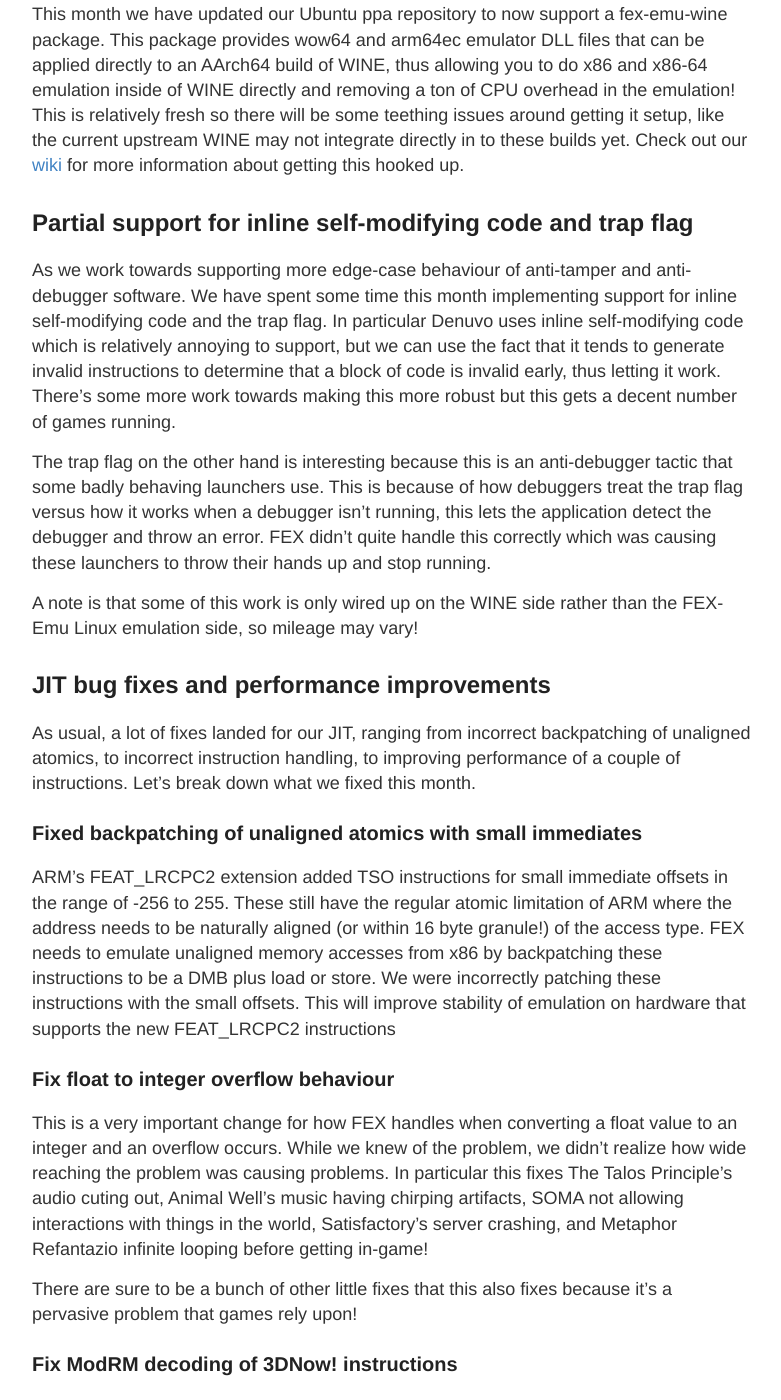
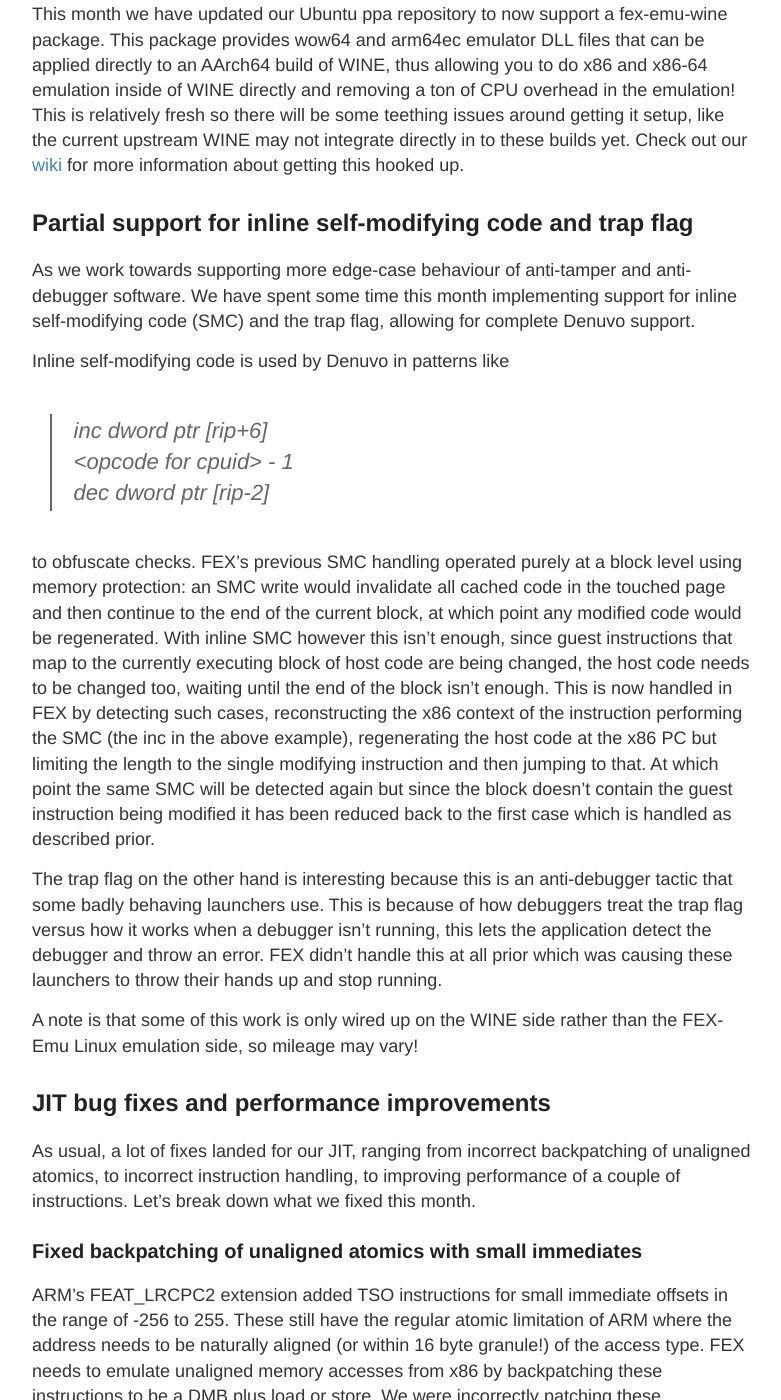
Before and after one commit to FEX-Emu/fex-emu.com, a Jekyll site: the page built from _posts/2025-01-07-FEX-2501.md, in a window 1280 px wide and 1400 px high, scrolled down 380 px. Shown: the whole window, without its empty margins (248-1029 px from the left). Built offline with Jekyll 4.4.1, drawn with Linux system fonts in a browser that asks for light colours.

Commit message:
Update 2501 post

```diff
--- a/_posts/2025-01-07-FEX-2501.md
+++ b/_posts/2025-01-07-FEX-2501.md
@@ -15,14 +15,23 @@
 information about getting this hooked up.
 
 ## Partial support for inline self-modifying code and trap flag
-As we work towards supporting more edge-case behaviour of anti-tamper and anti-debugger software. We have spent some time this month implementing support for inline self-modifying code and the trap flag.
-In particular Denuvo uses inline self-modifying code which is relatively annoying to support, but we can use the fact that it tends to generate
-invalid instructions to determine that a block of code is invalid early, thus letting it work. There's some more work towards making this more robust
-but this gets a decent number of games running.
+As we work towards supporting more edge-case behaviour of anti-tamper and anti-debugger software. We have spent some time this month implementing support for inline self-modifying code (SMC) and the trap flag, allowing for complete Denuvo support.
+
+Inline self-modifying code is used by Denuvo in patterns like
+
+<blockquote>
+inc dword ptr [rip+6]
+<br>
+&lt;opcode for cpuid&gt; - 1
+<br>
+dec dword ptr [rip-2]
+</blockquote>
+
+to obfuscate checks. FEX's previous SMC handling operated purely at a block level using memory protection: an SMC write would invalidate all cached code in the touched page and then continue to the end of the current block, at which point any modified code would be regenerated. With inline SMC however this isn't enough, since guest instructions that map to the currently executing block of host code are being changed, the host code needs to be changed too, waiting until the end of the block isn't enough. This is now handled in FEX by detecting such cases, reconstructing the x86 context of the instruction performing the SMC (the inc in the above example), regenerating the host code at the x86 PC but limiting the length to the single modifying instruction and then jumping to that. At which point the same SMC will be detected again but since the block doesn't contain the guest instruction being modified it has been reduced back to the first case which is handled as described prior.
 
 The trap flag on the other hand is interesting because this is an anti-debugger tactic that some badly behaving launchers use. This is because of how
 debuggers treat the trap flag versus how it works when a debugger isn't running, this lets the application detect the debugger and throw an error.
-FEX didn't quite handle this correctly which was causing these launchers to throw their hands up and stop running.
+FEX didn't handle this at all prior which was causing these launchers to throw their hands up and stop running.
 
 A note is that some of this work is only wired up on the WINE side rather than the FEX-Emu Linux emulation side, so mileage may vary!
 
```
